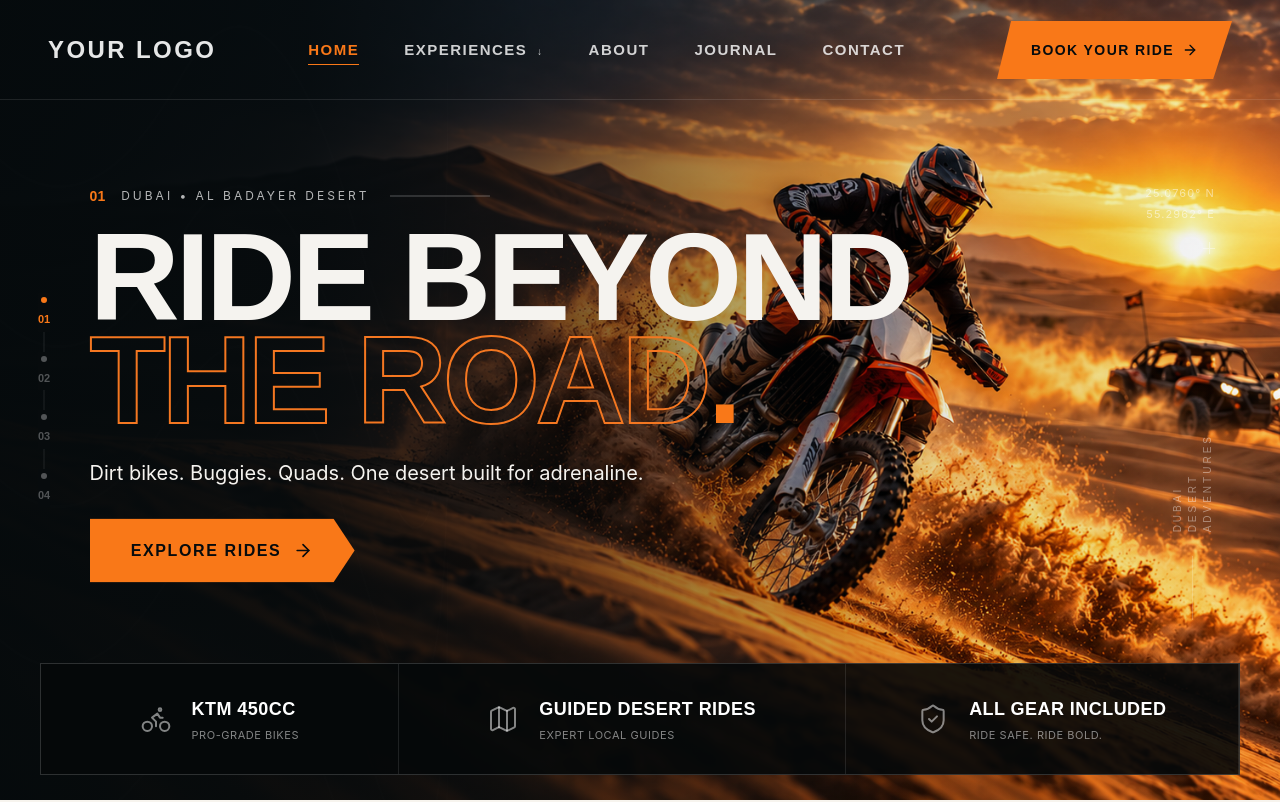
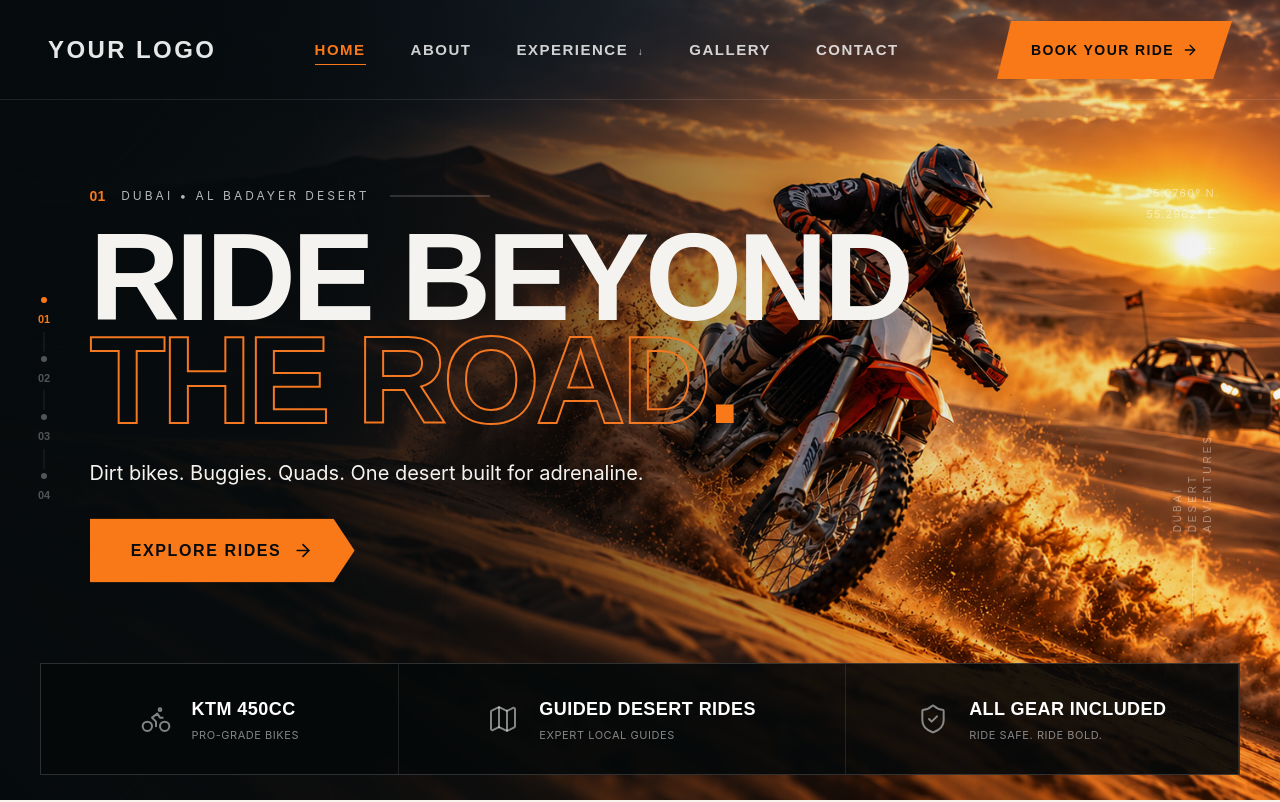
Before and after one commit to rameezwangde/Dirt-Bike, a React app: page / in a window 1280 px wide. Shown: the top 802 px of the page. Built offline with nearby package versions, Linux system fonts and the light colour scheme; the HTML template or start-up script is replaced by a standard one.

Commit message:
feat: implement responsive navigation bar component with mobile menu and route-based styling

```diff
--- a/src/components/Navbar.jsx
+++ b/src/components/Navbar.jsx
@@ -7,8 +7,12 @@ import { Link, useLocation } from 'react-router-dom';
 const Navbar = () => {
   const [isMobileMenuOpen, setIsMobileMenuOpen] = useState(false);
   const location = useLocation();
+  const isActive = (path) => location.pathname === path;
+  const isAboutPage = location.pathname === '/about';
 
-  const isActive = (path) => location.pathname === path;
+  const defaultTextColor = isAboutPage ? 'text-[#11161A]' : 'text-white/80';
+  const logoColor = isAboutPage ? 'text-[#11161A]' : 'text-white/90';
+  const hoverColor = isAboutPage ? 'hover:text-[#F97818]' : 'hover:text-white';
 
   return (
     <>
@@ -28,30 +32,30 @@ const Navbar = () => {
 
           {/* LEFT: Logo */}
           <div className="flex items-center relative z-[60]">
-            <div className="font-barlow font-bold text-2xl tracking-widest text-white/90">
+            <div className={`font-barlow font-bold text-2xl tracking-widest ${logoColor}`}>
               YOUR LOGO
             </div>
           </div>
 
           {/* CENTER: Navigation Links */}
-          <div className="hidden lg:flex items-center font-barlow text-[15px] font-semibold tracking-widest text-white/80 whitespace-nowrap" style={{ gap: '45px' }}>
-            <Link to="/" className={`relative uppercase transition-colors group ${isActive('/') ? 'text-[#F97818]' : 'hover:text-white'}`}>
+          <div className={`hidden lg:flex items-center font-barlow text-[15px] font-semibold tracking-widest ${defaultTextColor} whitespace-nowrap`} style={{ gap: '45px' }}>
+            <Link to="/" className={`relative uppercase transition-colors group ${isActive('/') ? 'text-[#F97818]' : hoverColor}`}>
               HOME
               <div className={`absolute -bottom-1 left-0 h-[1px] bg-[#F97818] transition-all duration-300 ${isActive('/') ? 'w-full' : 'w-0 group-hover:w-full'}`} />
             </Link>
-            <a href="#" className="relative uppercase hover:text-white transition-colors group">
-              EXPERIENCES <span className="inline-block ml-1 text-[10px]">↓</span>
-              <div className="absolute -bottom-1 left-0 w-0 h-[1px] bg-[#F97818] transition-all duration-300 group-hover:w-full" />
-            </a>
-            <Link to="/about" className={`relative uppercase transition-colors group ${isActive('/about') ? 'text-[#F97818]' : 'hover:text-white'}`}>
+            <Link to="/about" className={`relative uppercase transition-colors group ${isActive('/about') ? 'text-[#F97818]' : hoverColor}`}>
               ABOUT
               <div className={`absolute -bottom-1 left-0 h-[1px] bg-[#F97818] transition-all duration-300 ${isActive('/about') ? 'w-full' : 'w-0 group-hover:w-full'}`} />
             </Link>
-            <a href="#" className="relative uppercase hover:text-white transition-colors group">
-              JOURNAL
+            <a href="#" className={`relative uppercase transition-colors group ${hoverColor}`}>
+              EXPERIENCE <span className="inline-block ml-1 text-[10px]">↓</span>
               <div className="absolute -bottom-1 left-0 w-0 h-[1px] bg-[#F97818] transition-all duration-300 group-hover:w-full" />
             </a>
-            <a href="#" className="relative uppercase hover:text-white transition-colors group">
+            <a href="#" className={`relative uppercase transition-colors group ${hoverColor}`}>
+              GALLERY
+              <div className="absolute -bottom-1 left-0 w-0 h-[1px] bg-[#F97818] transition-all duration-300 group-hover:w-full" />
+            </a>
+            <a href="#" className={`relative uppercase transition-colors group ${hoverColor}`}>
               CONTACT
               <div className="absolute -bottom-1 left-0 w-0 h-[1px] bg-[#F97818] transition-all duration-300 group-hover:w-full" />
             </a>
@@ -71,7 +75,7 @@ const Navbar = () => {
           {/* MOBILE: Menu Button */}
           <div className="lg:hidden flex items-center relative z-[60]">
             <button
-              className="text-white p-2 focus:outline-none"
+              className={`${isMobileMenuOpen ? 'text-white' : logoColor} p-2 focus:outline-none transition-colors`}
               onClick={() => setIsMobileMenuOpen(!isMobileMenuOpen)}
             >
               {isMobileMenuOpen ? <X className="w-8 h-8" /> : <Menu className="w-8 h-8" />}
@@ -94,9 +98,9 @@ const Navbar = () => {
           >
             <div className="flex flex-col items-center gap-8 font-barlow text-[24px] font-bold tracking-widest text-white/90 w-full px-6">
               <Link to="/" onClick={() => setIsMobileMenuOpen(false)} className={`uppercase transition-colors ${isActive('/') ? 'text-[#F97818]' : 'hover:text-[#F97818]'}`}>HOME</Link>
-              <a href="#" onClick={() => setIsMobileMenuOpen(false)} className="uppercase hover:text-[#F97818] transition-colors">EXPERIENCES</a>
               <Link to="/about" onClick={() => setIsMobileMenuOpen(false)} className={`uppercase transition-colors ${isActive('/about') ? 'text-[#F97818]' : 'hover:text-[#F97818]'}`}>ABOUT</Link>
-              <a href="#" onClick={() => setIsMobileMenuOpen(false)} className="uppercase hover:text-[#F97818] transition-colors">JOURNAL</a>
+              <a href="#" onClick={() => setIsMobileMenuOpen(false)} className="uppercase hover:text-[#F97818] transition-colors">EXPERIENCE</a>
+              <a href="#" onClick={() => setIsMobileMenuOpen(false)} className="uppercase hover:text-[#F97818] transition-colors">GALLERY</a>
               <a href="#" onClick={() => setIsMobileMenuOpen(false)} className="uppercase hover:text-[#F97818] transition-colors">CONTACT</a>
 
               <button
```
